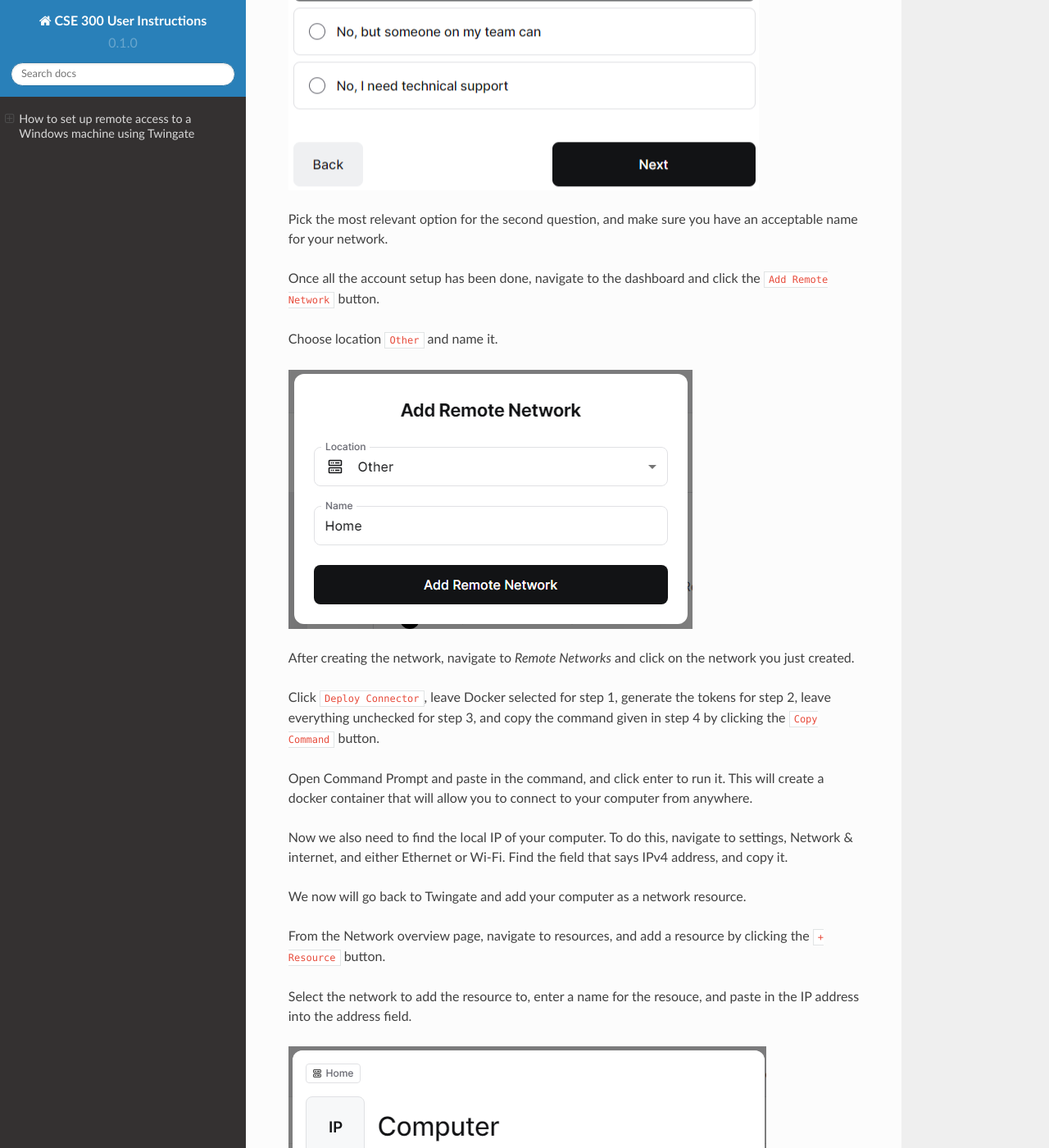
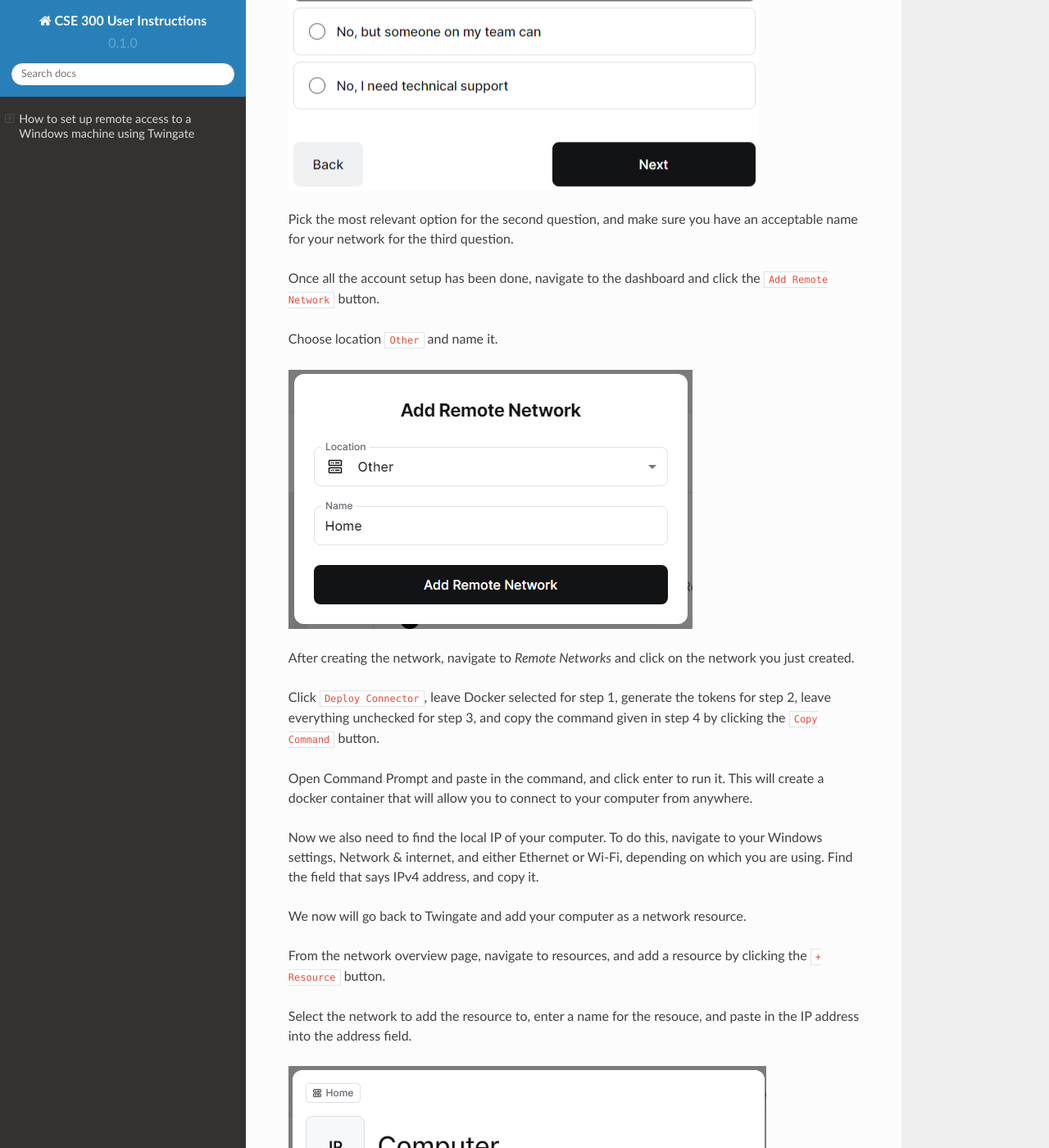
Before and after one commit to langerdaniel9/cse-300-user-instructions, a Sphinx documentation site: the page built from docs/source/index.rst, in a window 1280 px wide and 1400 px high, scrolled down 2411 px. Shown: the whole window at 82% size. Built offline with Sphinx 7.4.7 and the Read the Docs theme 2.0.0, drawn with Linux system fonts in a browser that asks for light colours; some of the changed text lies outside the part shown.

Commit message:
minor fixes

```diff
--- a/docs/source/index.rst
+++ b/docs/source/index.rst
@@ -60,7 +60,7 @@ Once you get to section with 3 questions, select ``Yes, I'm able to run CLI comm
 
 .. image:: images/TwingateCLI.png
 
-Pick the most relevant option for the second question, and make sure you have an acceptable name for your network.
+Pick the most relevant option for the second question, and make sure you have an acceptable name for your network for the third question.
 
 Once all the account setup has been done, navigate to the dashboard and click the ``Add Remote Network`` button.
 
@@ -74,11 +74,11 @@ Click ``Deploy Connector``, leave Docker selected for step 1, generate the token
 
 Open Command Prompt and paste in the command, and click enter to run it. This will create a docker container that will allow you to connect to your computer from anywhere.
 
-Now we also need to find the local IP of your computer. To do this, navigate to settings, Network & internet, and either Ethernet or Wi-Fi. Find the field that says IPv4 address, and copy it.
+Now we also need to find the local IP of your computer. To do this, navigate to your Windows settings, Network & internet, and either Ethernet or Wi-Fi, depending on which you are using. Find the field that says IPv4 address, and copy it.
 
 We now will go back to Twingate and add your computer as a network resource.
 
-From the Network overview page, navigate to resources, and add a resource by clicking the ``+ Resource`` button.
+From the network overview page, navigate to resources, and add a resource by clicking the ``+ Resource`` button.
 
 Select the network to add the resource to, enter a name for the resouce, and paste in the IP address into the address field.
 
@@ -95,7 +95,9 @@ Now that all the main setup steps are done, you are ready to access your device
 All that you need is to download Twingate and Remote Desktop on the device you will be using to access your main device, sign in to Twingate, and then enter the IP address of your main device into Remote Desktop and click connect.
 
 Where Twingate is available:
+
 .. image:: images/TwingateClients.png
 
 Where Remote Desktop is available:
+
 .. image:: images/RemoteDesktopClients.png
```
